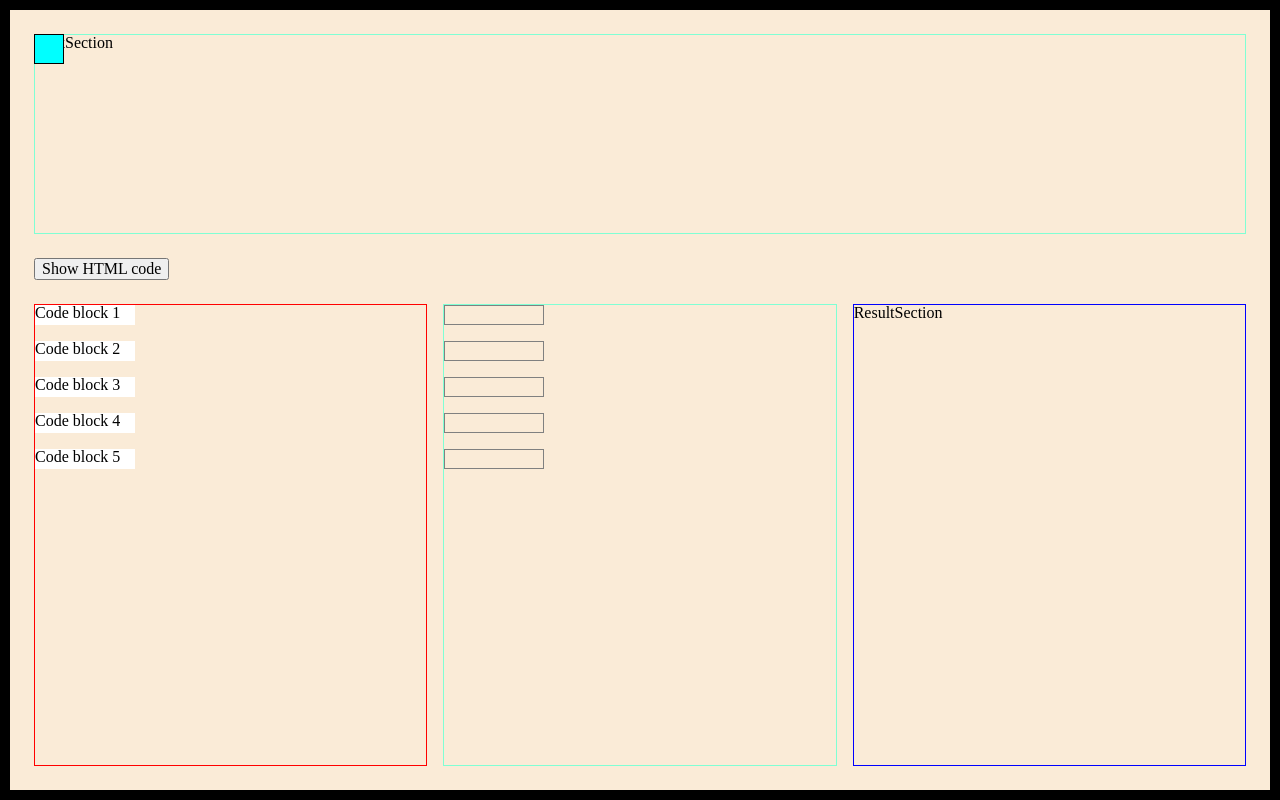
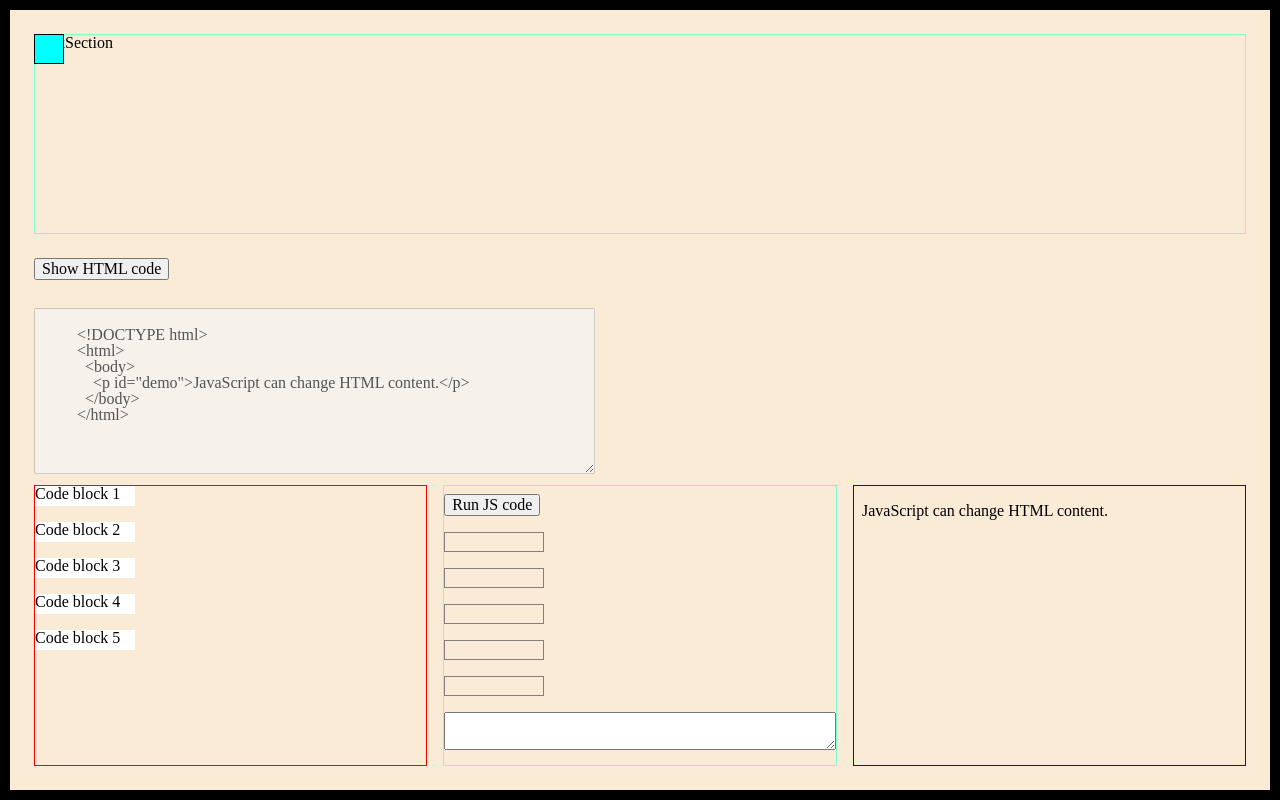
Before and after one commit to Anna-Bala/JS-Learner, a React (Vite) app in the folder apps/frontend/: page / in a window 1280 px wide. Both pictures are taken after a click on the button "Show HTML code". Built offline with nearby package versions, Linux system fonts and the light colour scheme.

Commit message:
Add textarea for writing code, html preview secton and output iframe

```diff
--- a/apps/frontend/src/components/MapSections/HTMLSection/index.tsx
+++ b/apps/frontend/src/components/MapSections/HTMLSection/index.tsx
@@ -1,9 +1,36 @@
+import { useState } from 'react';
+
 import './index.css';
 
-const HTMLSection = () => (
-  <div className="html-section">
-    <button>Show HTML code</button>
-  </div>
-);
+const HTMLSection = () => {
+  const [isModalOpen, setIsModalOpen] = useState(false);
+
+  const toggleModal = () => setIsModalOpen(prevState => !prevState);
+
+  return (
+    <>
+      <div className="html-section">
+        <button onClick={toggleModal}>Show HTML code</button>
+      </div>
+      <iframe
+        id="htmlIframe"
+        srcDoc='<p id="demo">JavaScript can change HTML content.</p>'
+        style={{ visibility: 'hidden', width: 0, height: 0 }}
+      ></iframe>
+      {isModalOpen && (
+        <div style={{ marginBottom: '8px' }}>
+          <textarea cols={60} disabled rows={10}>{`
+          <!DOCTYPE html>
+          <html>
+            <body>
+              <p id="demo">JavaScript can change HTML content.</p>
+            </body>
+          </html>
+          `}</textarea>
+        </div>
+      )}
+    </>
+  );
+};
 
 export default HTMLSection;
--- a/apps/frontend/src/components/MapSections/ResultSection/index.tsx
+++ b/apps/frontend/src/components/MapSections/ResultSection/index.tsx
@@ -1,5 +1,11 @@
 import './index.css';
 
-const ResultSection = () => <div className="result-section">ResultSection</div>;
+const ResultSection = () => (
+  <iframe
+    className="result-section"
+    id="resultIframe"
+    srcDoc='<p id="demo">JavaScript can change HTML content.</p>'
+  ></iframe>
+);
 
 export default ResultSection;
--- a/apps/frontend/src/components/MapSections/ScriptSection/index.tsx
+++ b/apps/frontend/src/components/MapSections/ScriptSection/index.tsx
@@ -1,11 +1,35 @@
+import { useEffect } from 'react';
+
 import './index.css';
 
-const ScriptSection = () => (
+const ScriptSection = () => {
+  useEffect(() => {
+    const codeEditor = document.getElementById('codeEditor') as HTMLTextAreaElement;
+    const runJSCodeButton = document.getElementById('runJSCodeButton') as HTMLButtonElement;
+    const output = document.getElementById('output') as HTMLIFrameElement;
+
+    runJSCodeButton?.addEventListener('click', () => {
+      const inputValue = codeEditor?.value?.replace(
+        'document',
+        "document.getElementById('resultIframe').contentWindow.document",
+      );
+
+      const result = eval(inputValue);
+      output.textContent = result;
+    });
+  }, []);
+
+  return (
     <div className="script-section">
+      <button style={{ marginTop: '8px', width: 'fit-content' }} id="runJSCodeButton">
+        Run JS code
+      </button>
       {[1, 2, 3, 4, 5].map(() => (
         <div className="block-slot"></div>
       ))}
+      <textarea id="codeEditor"></textarea>
     </div>
   );
+};
 
 export default ScriptSection;
```
Lines whose indentation alone changed are shown as unchanged.
